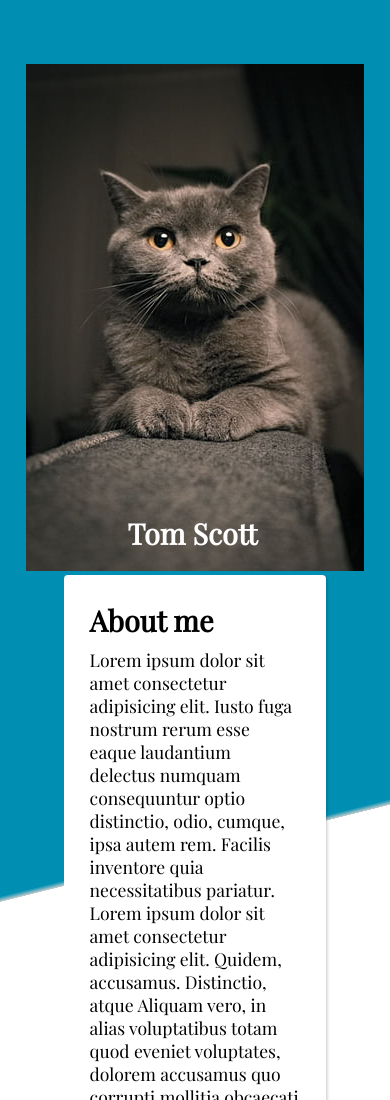
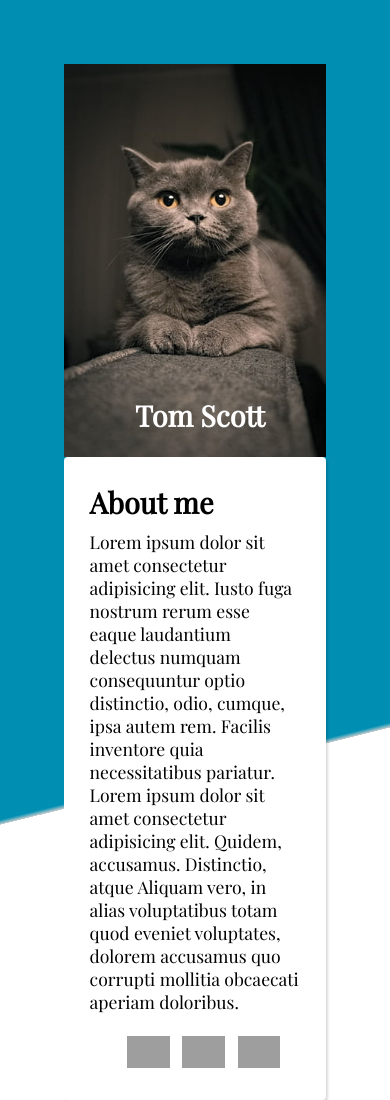
Before and after one commit to maggyleet/homepage, a plain HTML site: page index.html in a window 390 px wide. Shown: the top 1100 px of the page. Drawn offline with nearby package versions, Linux system fonts and the light colour scheme; grey boxes are pictures that could not be loaded.

Commit message:
make it responsive

```diff
--- a/style.css
+++ b/style.css
@@ -24,11 +24,11 @@
     width: fit-content;
 }
 
-/* .image-wrapper img {
+.image-wrapper img {
     display: block;
     width: 100%;
     height: auto;
-} */
+}
 
 .overlay-text {
     position: absolute;
```
